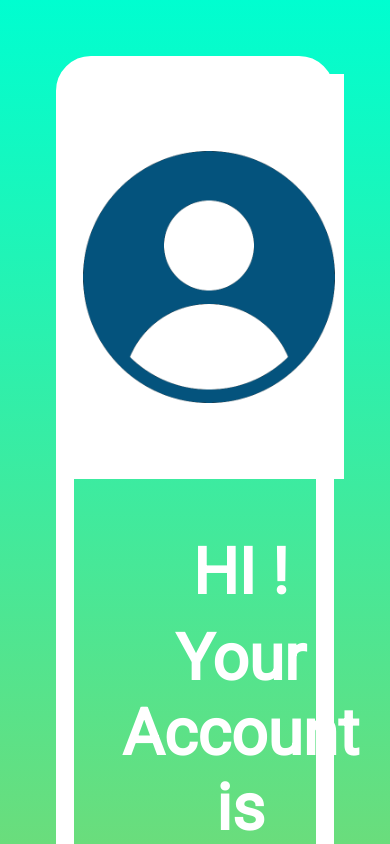
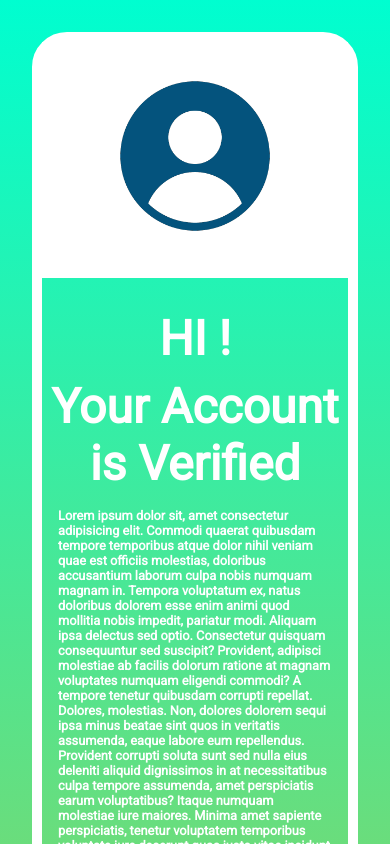
Before and after one commit to velizhaar/notification-card, a React (Create React App) app: page / in a window 390 px wide. Built offline with nearby package versions, Linux system fonts and the light colour scheme.

Commit message:
editing responsive for mobile

```diff
--- a/src/App.css
+++ b/src/App.css
@@ -66,25 +66,31 @@ img {
 }
 @media (max-width: 1336px) {
   .wrapper {
+    border: 10px solid white;
+
+    margin: 2rem;
     padding: 0;
   }
   .user {
     margin: 0;
     border-radius: 0;
+    height: 27vh;
+    padding-bottom: 0.5rem;
   }
   img {
-    margin: auto;
+    height: 160px;
   }
   .notification {
-    padding-top: 5rem;
-    margin-left: 3rem;
-    margin-right: 4rem;
+    padding-top: 3.5rem;
+    margin-left: 0;
+    /* margin-right: 4rem; */
   }
   h1,
   h2 {
-    font-size: 4rem;
+    font-size: 3rem;
   }
   h3 {
-    padding: 2rem;
+    padding: 1rem;
+    font-size: 0.8rem;
   }
 }
```
